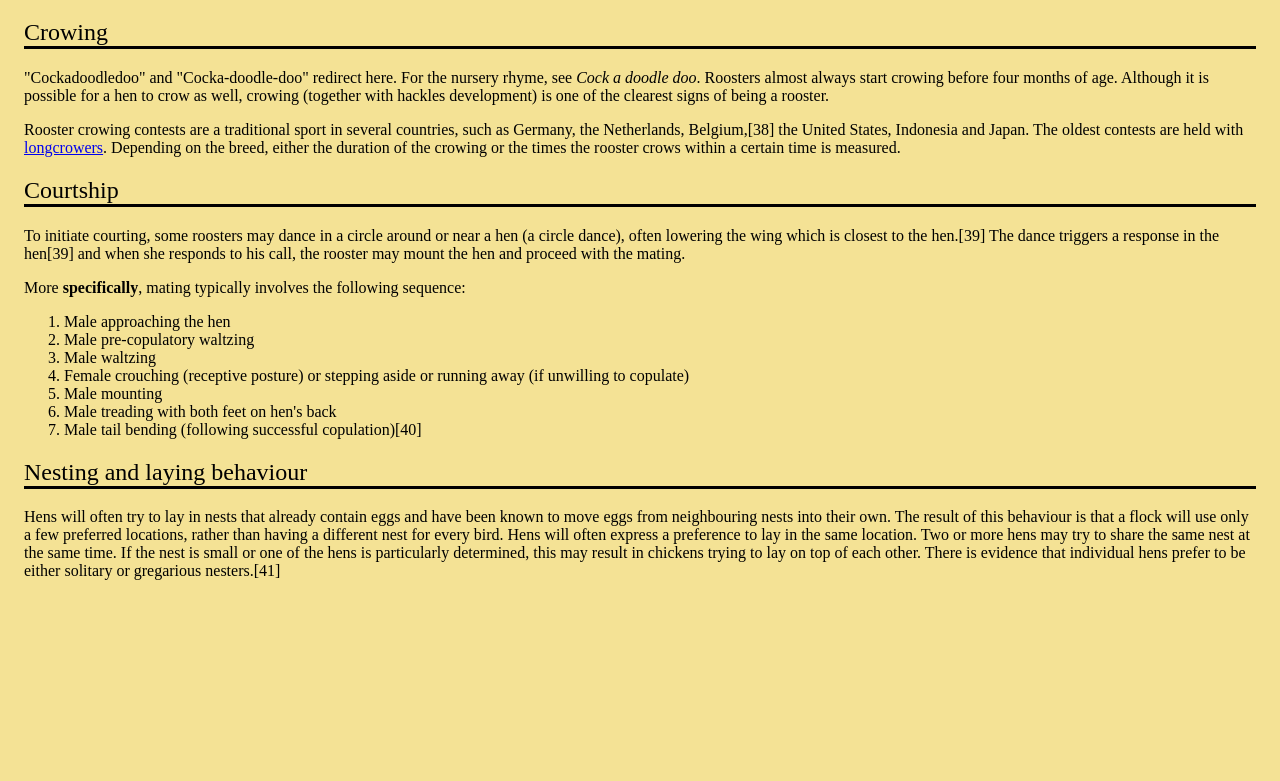
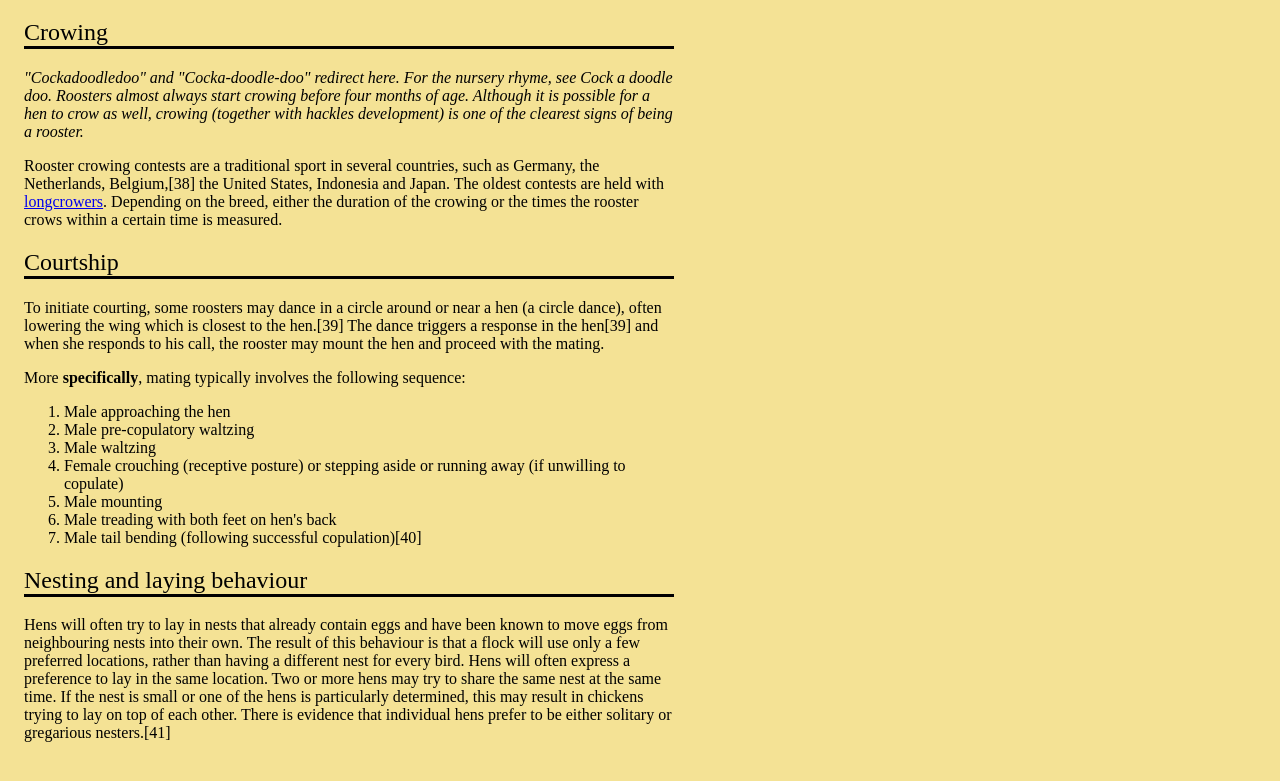
Before and after one commit to edwardm8/stylingText, a plain HTML site: page index.html in a window 1280 px wide. Shown: the part 85-866 px from the top of the page. Before the commit the page ends 800 px from the top, so only its background shows below. Drawn offline with Linux system fonts and the light colour scheme.

Commit message:
first paragraph italic

```diff
--- a/index.html
+++ b/index.html
@@ -9,7 +9,7 @@
 <body>
   <h1>Chickens</h1>
   <h2>Crowing</h2>
-  <p>"Cockadoodledoo" and "Cocka-doodle-doo" redirect here. For the nursery rhyme, see <em class="noBold">Cock a doodle doo</em>.
+  <p class = "firstP">"Cockadoodledoo" and "Cocka-doodle-doo" redirect here. For the nursery rhyme, see <em>Cock a doodle doo</em>.
     Roosters almost always start crowing before four months of age. Although it is possible for a hen to crow as well, crowing (together with hackles development) is one of the clearest signs of being a rooster.</p>
     <p>Rooster crowing contests are a traditional sport in several countries, such as Germany, the Netherlands, Belgium,[38] the United States, Indonesia and Japan. The oldest contests are held with <a href="https://en.wikipedia.org/wiki/Long-crowing_chicken">longcrowers</a>. Depending on the breed, either the duration of the crowing or the times the rooster crows within a certain time is measured.</p>
   <h2>Courtship</h2>
--- a/styles.css
+++ b/styles.css
@@ -4,6 +4,7 @@ html{
 
 body{
   padding: 1em;
+  max-width: 650px;
 }
 
 h2{
@@ -11,6 +12,6 @@ h2{
   font-weight: normal;
 }
 
-p{
-  text-align: start;
+.firstP{
+  font-style:italic;
 }
```
